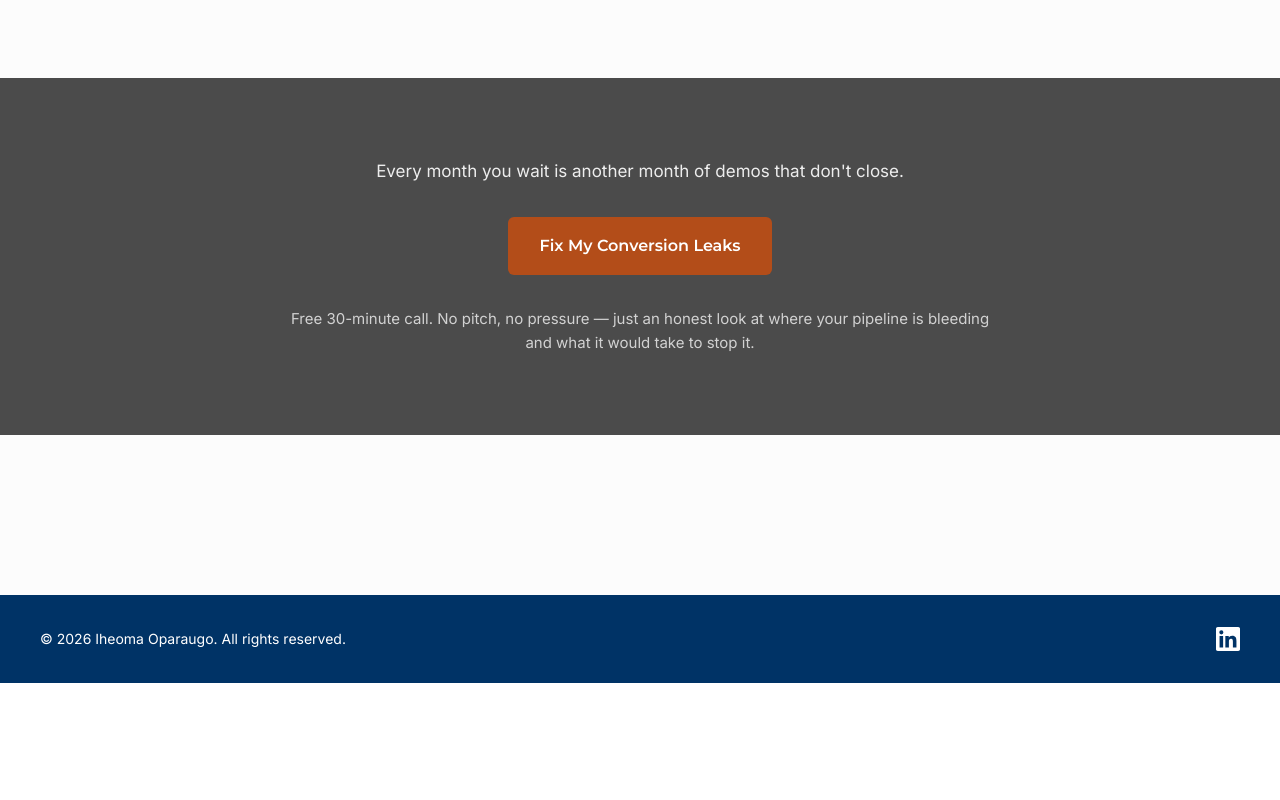
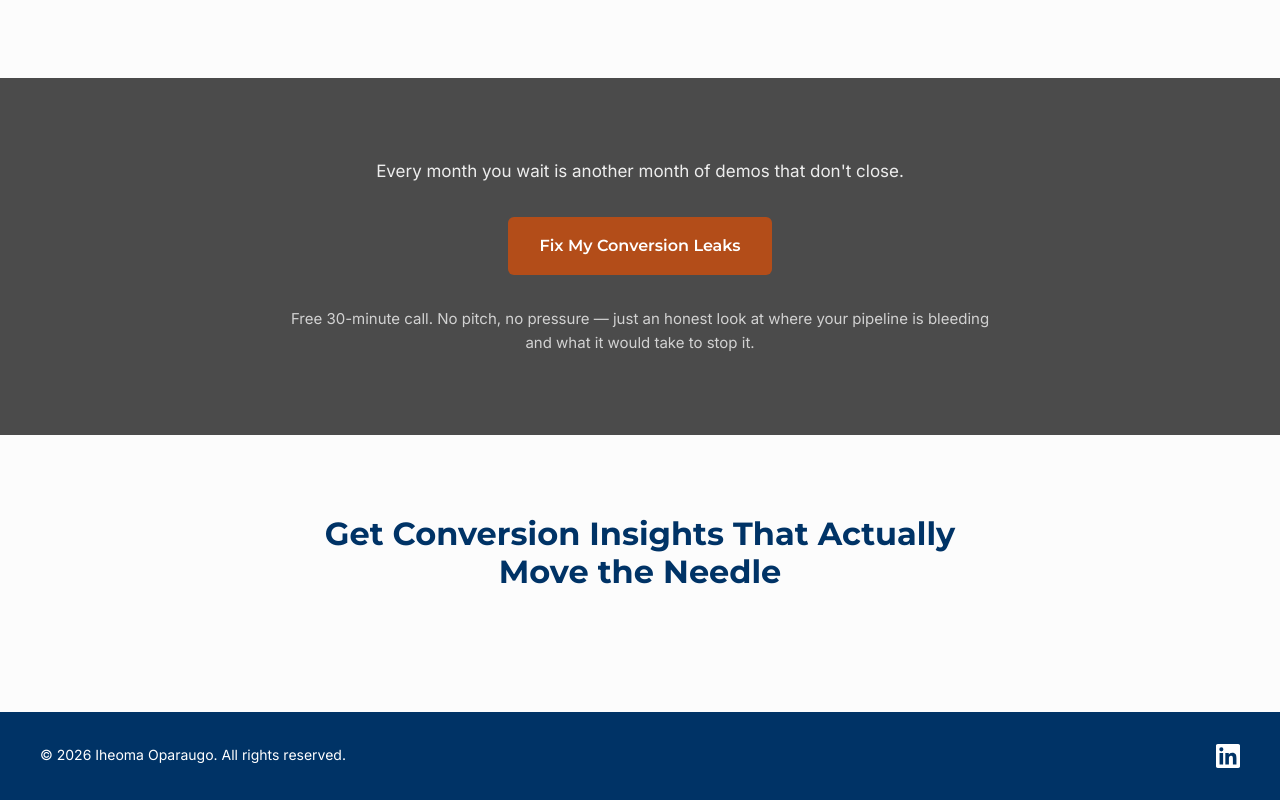
Before and after one commit to Homi011/iheoma-oparaugo, a Next.js app: page / in a window 1280 px wide. Shown: the part 5657-6457 px from the top of the page. Before the commit the page ends 6340 px from the top, so only its background shows below. Built offline with nearby package versions, Linux system fonts and the light colour scheme.

Commit message:
Add newsletter header and fix embed centering

```diff
--- a/app/about/page.tsx
+++ b/app/about/page.tsx
@@ -173,7 +173,12 @@ export default function About() {
 
       {/* 5.7 NEWSLETTER */}
       <section style={{ backgroundColor: '#fcfcfc', padding: '80px 24px' }}>
-        <div id="kit-embed" style={{ maxWidth: '700px', margin: '0 auto', textAlign: 'center' }}>
+        <div style={{ maxWidth: '700px', margin: '0 auto', textAlign: 'center' }}>
+          <h2 style={{ fontFamily: 'Montserrat, sans-serif', fontWeight: 700, fontSize: 'clamp(24px, 3vw, 32px)', color: '#003366', marginBottom: '40px' }}>
+            Get Conversion Insights That Actually Move the Needle
+          </h2>
+          <div id="kit-embed" style={{ display: 'flex', justifyContent: 'center', alignItems: 'center' }}>
+          </div>
         </div>
       </section>
     </>
--- a/app/page.tsx
+++ b/app/page.tsx
@@ -259,9 +259,14 @@ export default function Home() {
         </div>
       </section>
 
-      {/* NEWSLETTER */}
+      {/* 5.7 NEWSLETTER */}
       <section style={{ backgroundColor: '#fcfcfc', padding: '80px 24px' }}>
-        <div id="kit-embed" style={{ maxWidth: '700px', margin: '0 auto', textAlign: 'center' }}>
+        <div style={{ maxWidth: '700px', margin: '0 auto', textAlign: 'center' }}>
+          <h2 style={{ fontFamily: 'Montserrat, sans-serif', fontWeight: 700, fontSize: 'clamp(24px, 3vw, 32px)', color: '#003366', marginBottom: '40px' }}>
+            Get Conversion Insights That Actually Move the Needle
+          </h2>
+          <div id="kit-embed" style={{ display: 'flex', justifyContent: 'center', alignItems: 'center' }}>
+          </div>
         </div>
       </section>
 
```
